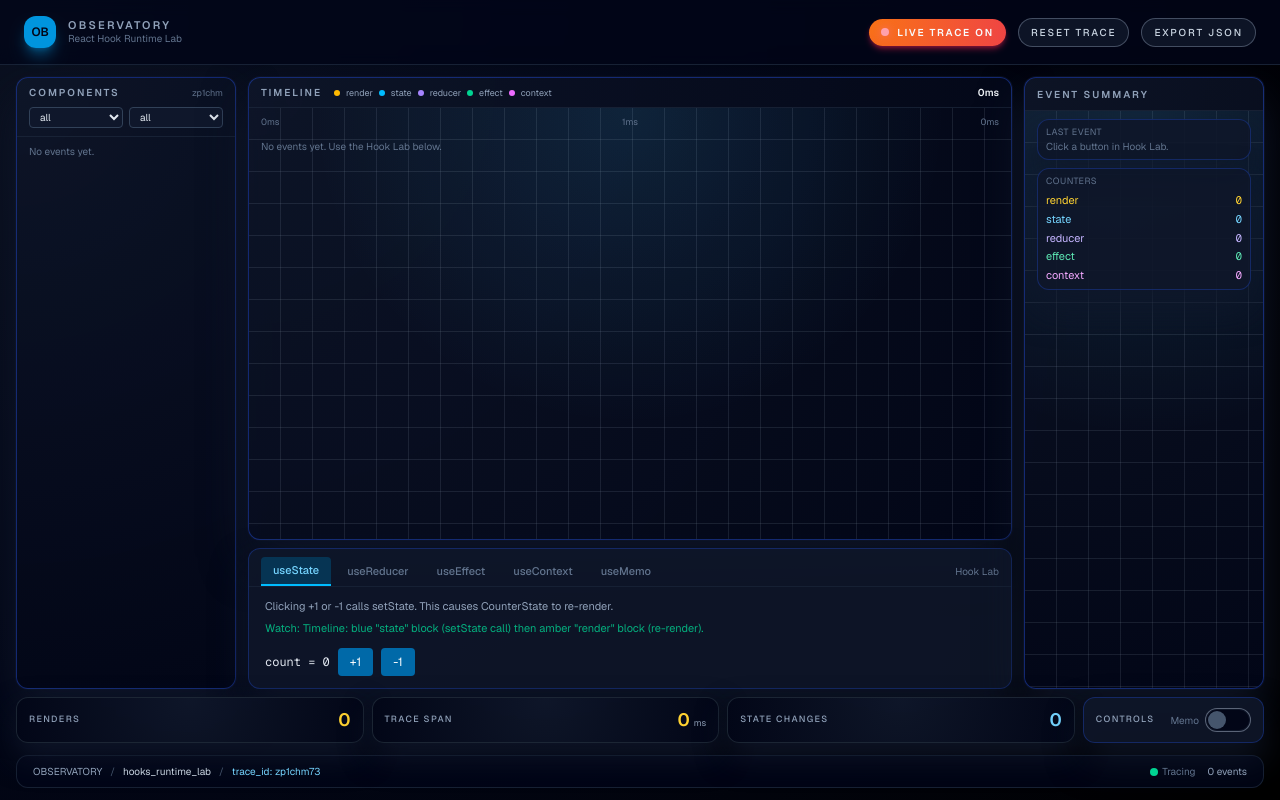
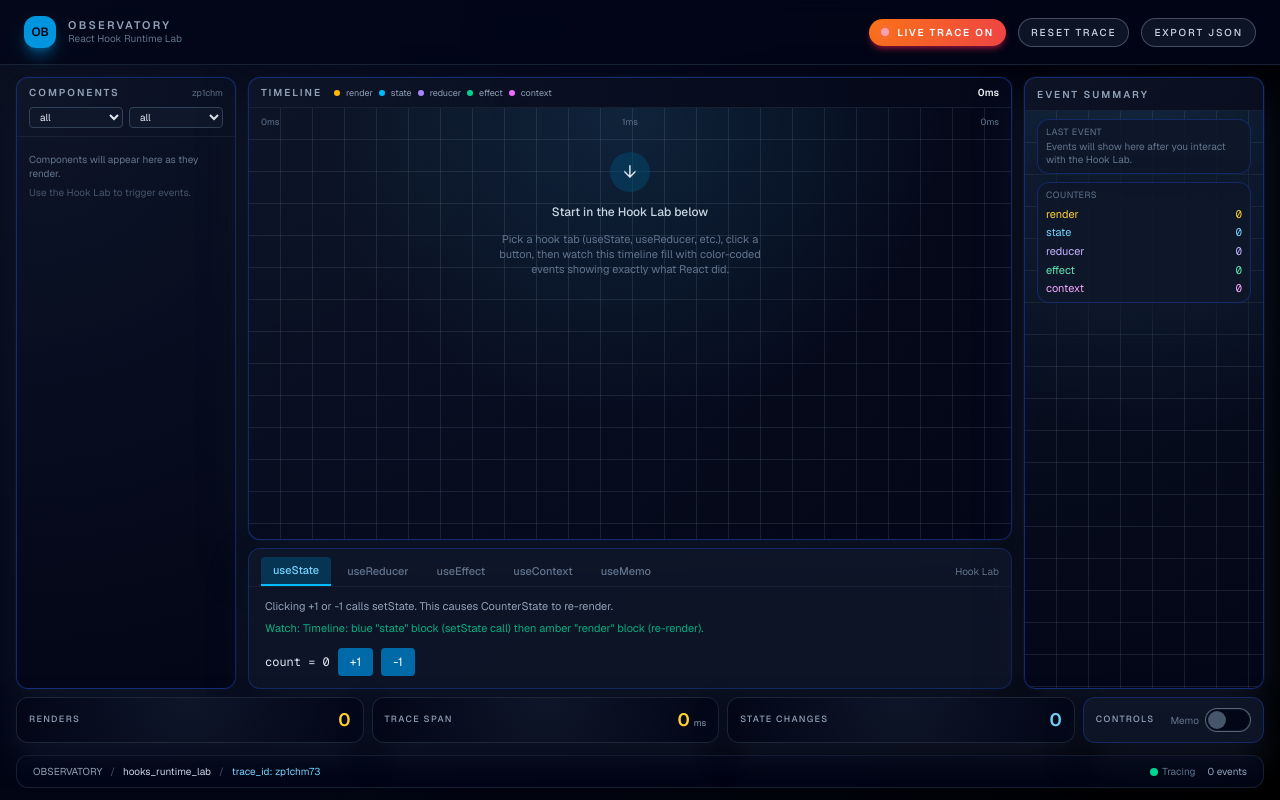
Before and after one commit to abdallah96/Observability, a Next.js app: page / in a window 1280 px wide. Both pictures are taken after a click on the button "RESET TRACE". Built offline with nearby package versions, Linux system fonts and the light colour scheme.

Commit message:
User guidance

```diff
--- a/src/app/Graph/graph.tsx
+++ b/src/app/Graph/graph.tsx
@@ -50,7 +50,9 @@ export function StateAndCacheGraph() {
                   <p className="mt-0.5 text-slate-400 truncate">{lastEvent.label}</p>
                 </>
               ) : (
-                <p className="text-slate-500">Click a button in Hook Lab.</p>
+                <p className="text-slate-500">
+                  Events will show here after you interact with the Hook Lab.
+                </p>
               )}
             </div>
 
--- a/src/app/Renders/render-timeline.tsx
+++ b/src/app/Renders/render-timeline.tsx
@@ -55,9 +55,19 @@ export function RenderTimeline() {
             </div>
 
             {filtered.length === 0 ? (
-              <p className="mt-3 text-[10px] text-slate-500">
-                No events yet. Use the Hook Lab below.
-              </p>
+              <div className="mt-6 flex flex-col items-center gap-3 text-center">
+                <div className="flex h-10 w-10 items-center justify-center rounded-full bg-sky-900/50 text-lg">
+                  ↓
+                </div>
+                <p className="text-[12px] font-medium text-slate-300">
+                  Start in the Hook Lab below
+                </p>
+                <p className="max-w-[280px] text-[11px] text-slate-500">
+                  Pick a hook tab (useState, useReducer, etc.), click a button,
+                  then watch this timeline fill with color-coded events showing
+                  exactly what React did.
+                </p>
+              </div>
             ) : (
               <div className="mt-1 flex flex-col gap-0.5">
                 {filtered.map((event) => {
--- a/src/app/Sidebar/sidebar.tsx
+++ b/src/app/Sidebar/sidebar.tsx
@@ -53,7 +53,10 @@ export function Sidebar() {
 
         <div className="flex-1 overflow-auto px-3 py-2">
           {entries.length === 0 ? (
-            <p className="text-[10px] text-slate-500">No events yet.</p>
+            <div className="mt-2 space-y-1.5 text-[10px] text-slate-500">
+              <p>Components will appear here as they render.</p>
+              <p className="text-slate-600">Use the Hook Lab to trigger events.</p>
+            </div>
           ) : (
             <ul className="space-y-1 text-[11px] font-mono text-slate-300">
               {entries.map(([name, count]) => {
```
